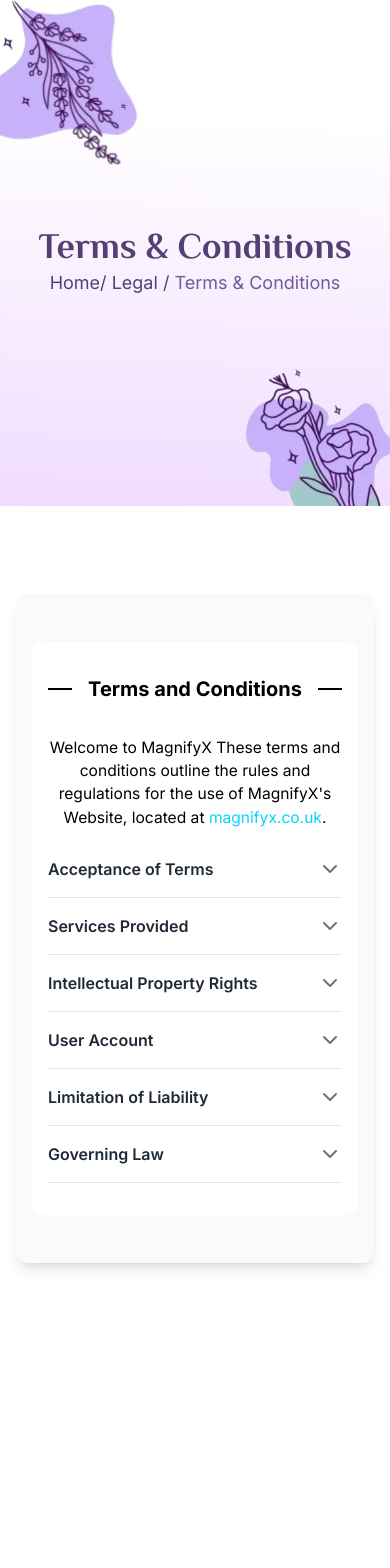
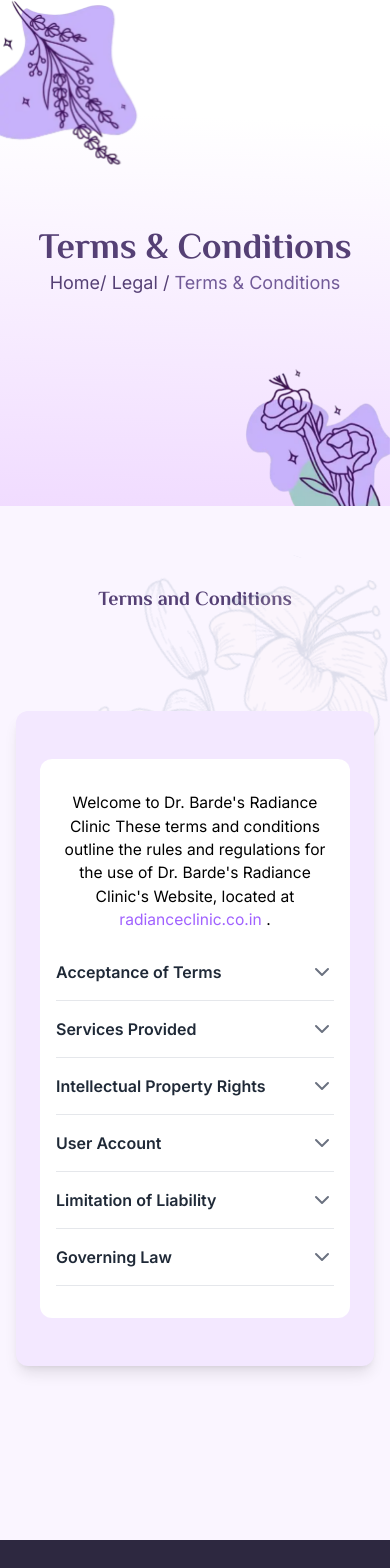
Before and after one commit to CInfinite-Team/RadianceClinic, a React (Vite) app in the folder client/: page /Terms-and-conditions in a window 390 px wide. Shown: the top 1568 px of the page. Before the commit the page ends 1350 px from the top, so only its background shows below. Built offline with nearby package versions, Linux system fonts and the light colour scheme.

Commit message:
added terms and conditions

```diff
--- a/client/src/pages/Legal/Terms.jsx
+++ b/client/src/pages/Legal/Terms.jsx
@@ -2,6 +2,8 @@
 import HeroSectionAll from '../../components/SharedComponents/HeroSectionAll';
 import { ChevronDown, ChevronUp } from 'lucide-react';
 import { Helmet } from 'react-helmet-async';
+import Footer from '../../components/footer/Footer';
+import Grayflower from '../../assets/SharedAssets/GrayFlower.svg';
 
 function Terms() {
   const [openSections, setOpenSections] = useState({});
@@ -12,19 +14,18 @@
       [sectionId]: !prev[sectionId]
     }));
   };
-
   const sections = [
     {
       title: "Acceptance of Terms",
-      content: "By accessing this website, we assume you accept these terms and conditions in full. Do not continue to use MagnifyX's website if you do not accept all of the terms and conditions stated on this page."
+      content: "By accessing this website, we assume you accept these terms and conditions in full. Do not continue to use Dr. Barde's Radiance website if you do not accept all of the terms and conditions stated on this page."
     },
     {
       title: "Services Provided",
-      content: "MagnifyX offers the following luxury digital marketing services: Luxury Email Marketing, Luxury SEO, Luxury Copywriting, Luxury Social Media, Other Services"
+      content: "Dr. Barde's Radiance offers the following services: Cosmetic Dermatology, Laser Treatments, Skincare Consultations, Hair Restoration, and Other Aesthetic Services."
     },
     {
       title: "Intellectual Property Rights",
-      content: "Unless otherwise stated, MagnifyX and/or its licensors own the intellectual property rights for all material on MagnifyX. All intellectual property rights are reserved."
+      content: "Unless otherwise stated, Dr. Barde's Radiance and/or its licensors own the intellectual property rights for all material on the website. All intellectual property rights are reserved."
     },
     {
       title: "User Account",
@@ -32,74 +33,78 @@
     },
     {
       title: "Limitation of Liability",
-      content: "In no event shall MagnifyX, nor any of its officers, directors, and employees, be liable for anything arising out of or in any way connected with your use of this website."
+      content: "In no event shall Dr. Barde's Radiance, nor any of its officers, directors, and employees, be liable for anything arising out of or in any way connected with your use of this website."
     },
     {
       title: "Governing Law",
-      content: "These terms and conditions are governed by and construed in accordance with the laws of United Kingdom, and you submit to the non-exclusive jurisdiction of the state and federal courts located in United Kingdom for the resolution of any disputes."
+      content: "These terms and conditions are governed by and construed in accordance with the laws of India, and you submit to the non-exclusive jurisdiction of the state and federal courts located in India for the resolution of any disputes."
     },
   ];
+
 
   return (
     <>
       <Helmet>
-        <title>Terms and Conditions - MagnifyX</title>
-        <meta name="description" content="Welcome to MagnifyX. These terms and conditions outline the rules and regulations for the use of MagnifyX's website." />
-        <meta name="keywords" content="terms and conditions, MagnifyX, terms of service, terms of use, user agreement, website rules, legal terms, usage policy, website terms, legal agreement, site terms, conditions of use" />
+        <title>Terms and Conditions - Dr. Barde's Radiance Clinic</title>
+        <meta name="description" content="Welcome to Dr. Barde's Radiance Clinic. These terms and conditions outline the rules and regulations for the use of Dr. Barde's Radiance Clinic's website." />
+        <meta name="keywords" content="terms and conditions, Dr. Barde's Radiance Clinic, terms of service, terms of use, user agreement, website rules, legal terms, usage policy, website terms, legal agreement, site terms, conditions of use" />
         <link rel="canonical" href="/terms-and-condition" />
       </Helmet>
 
 <HeroSectionAll Title="Terms & Conditions" Path="Home/ Legal" SubPath="Terms & Conditions" />
 
 
-      <div className='overflow-x-hidden'>
+      <div className='overflow-x-hidden bg-purple-50 relative py-20'>
 
+        <img src={Grayflower} alt="Filler content" width="auto" height="auto" className=' rotate-12 absolute top-5 right-0 z-0' />
+
+      <div className="flex items-center gap-4 w-full justify-center mx-auto">
+
+                  <h3
+                    className="font-ElMessiri text-[#554075] font-bold text-center"
+                    style={{ fontSize: "clamp(20px, 4vw, 60px)" }}
+                  >
+                    Terms and Conditions
+                  </h3>
+
+                </div>
 
         <div
 
           className="flex flex-col justify-center items-center min-h-screen w-full relative gap-20 px-4"
         >
-          <div className="w-full max-w-4xl bg-gray-50 py-12 px-4 rounded-xl shadow-lg">
+          <div className="w-full max-w-4xl 2xl:max-w-screen-2xl bg-purple-100 py-12 px-6 rounded-xl shadow-lg">
             <div className="bg-white w-full rounded-xl overflow-hidden">
               <div className="px-4 sm:px-6 lg:px-8 py-8">
-                <div className="flex items-center gap-4 mb-8 w-full max-w-2xl mx-auto">
-                  <div className="border border-black flex-1"></div>
-                  <h3
-                    className="font-Cormorant font-bold text-center"
-                    style={{ fontSize: "clamp(20px, 3vw, 38px)" }}
-                  >
-                    Terms and Conditions
-                  </h3>
-                  <div className="border border-black flex-1"></div>
-                </div>
+
 
                 <p
-                  className="mb-7 text-center"
+                  className="mb-7 text-center 2xl:!text-[2vw]"
                   style={{ fontSize: "clamp(14px, 4vw, 20px)" }}
                 >
-                  Welcome to MagnifyX These terms and conditions outline the rules and regulations for the use of MagnifyX's Website, located at <a href="/" className='hover:underline underline-offset-2 text-[#09d2ff]'>magnifyx.co.uk</a>.
+                  Welcome to Dr. Barde's Radiance Clinic These terms and conditions outline the rules and regulations for the use of Dr. Barde's Radiance Clinic's Website, located at <a href="/" className='hover:underline underline-offset-2 text-[#a061ff]'>radianceclinic.co.in</a> .
                 </p>
 
-                <div className="space-y-4">
+                <div className="space-y-4 ">
                   {sections.map((section, index) => (
                     <div
                       key={index}
-                      className="border-b border-gray-200 pb-4"
+                      className="border-b transition duration-500 border-gray-200 pb-4"
                     >
                       <button
                         onClick={() => toggleSection(index)}
-                        className="w-full flex justify-between items-center text-left text-base sm:text-lg font-semibold text-gray-800 hover:text-[#c55e3e] transition-colors duration-300"
+                        className="w-full flex justify-between items-center text-left text-base sm:text-lg 2xl:!text-[2vw] font-semibold text-gray-800 hover:text-[#644b8a] transition-colors duration-300"
                       >
                         <span className="flex-grow pr-4">{section.title}</span>
                         {openSections[index] ? (
-                          <ChevronUp className="text-gray-500 flex-shrink-0" />
+                          <ChevronUp className="text-gray-500 flex-shrink-0 2xl:w-9 2xl:h-9 " />
                         ) : (
-                          <ChevronDown className="text-gray-500 flex-shrink-0" />
+                          <ChevronDown className="text-gray-500 flex-shrink-0 2xl:w-9 2xl:h-9" />
                         )}
                       </button>
 
                       {openSections[index] && (
-                        <p className="mt-4 text-gray-600 text-sm sm:text-base">
+                        <p className="mt-4 text-gray-600 2xl:!text-[2vw] 2xl:leading-tight text-sm sm:text-base">
                           {section.content}
                         </p>
                       )}
@@ -111,7 +116,7 @@
           </div>
         </div>
       </div>
-
+  <Footer/>
     </>
   );
 }
```
